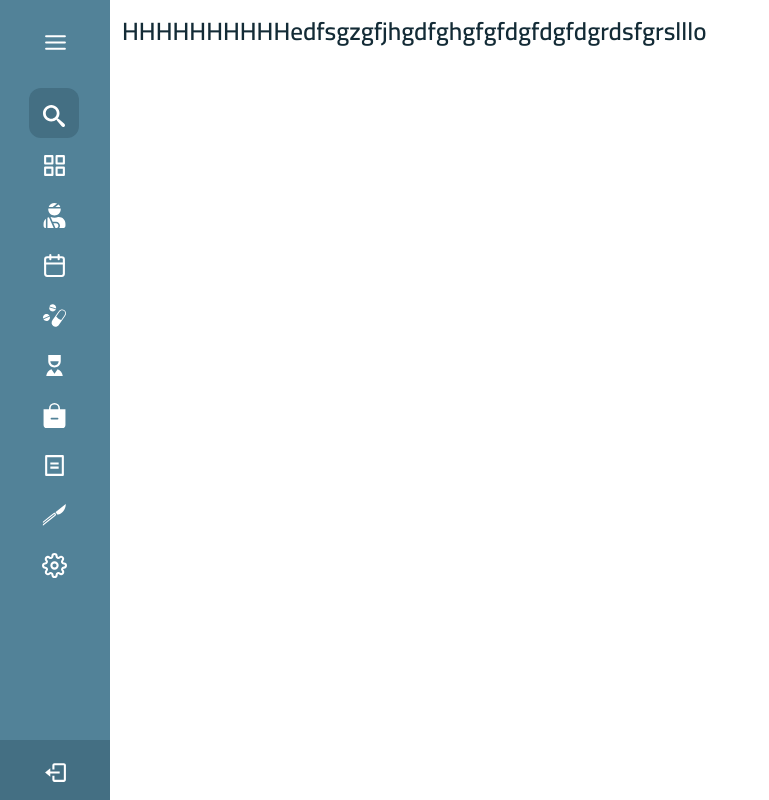
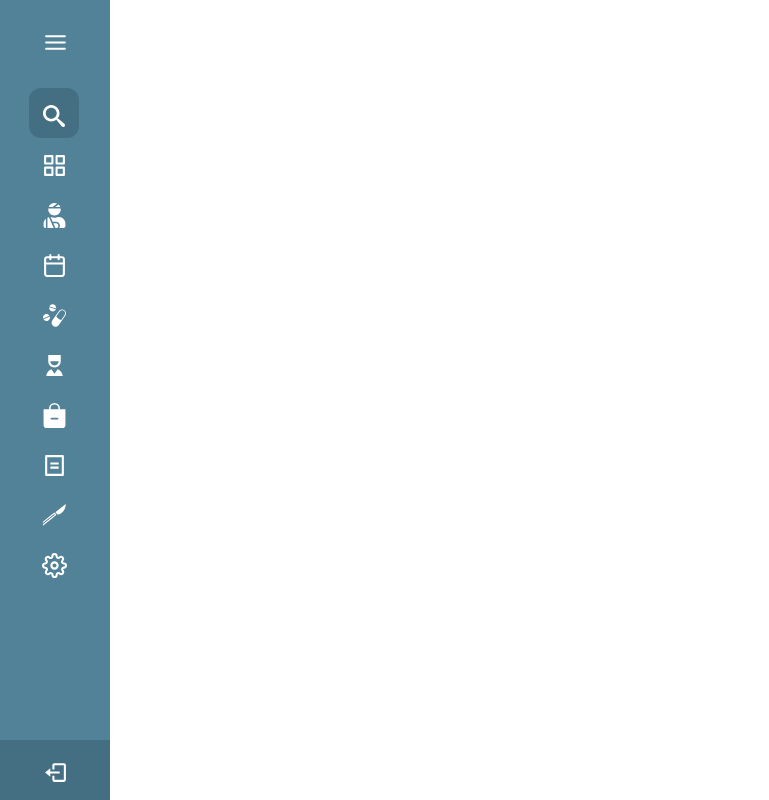
Before and after one commit to a-hassanein/Clinic-System, a React (Create React App) app: page /dashboard in a window 1280 px wide. Shown: the whole page, without its empty margins (0-769 px from the left). Built offline with nearby package versions, Linux system fonts and the light colour scheme.

Commit message:
materials test

```diff
--- a/src/App.js
+++ b/src/App.js
@@ -13,7 +13,6 @@ import Services from './Pages/Services';
 import Footer from './Components/footer';
 import Header from './Pages/DashBoard/header'
 import Dashboard from './Pages/DashBoard/Dashboard'
-import Materials from './Pages/DashBoard/materials'
 function App() {
   return (
           <>
@@ -24,7 +23,6 @@ function App() {
                 <Route path="/login" component={Login} exact/>
                 <Route path="/signup" component={SignUp} exact/>
                 <Route path="/dashboard" component={Dashboard} exact/>
-                <Route path="/materials" component={Materials} exact/>
             </Switch>
           </Router>
 
--- a/src/Pages/DashBoard/Dashboard.js
+++ b/src/Pages/DashBoard/Dashboard.js
@@ -5,6 +5,7 @@ import Home from '../../Components/Home';
 import Surgery from '../DashBoard/surgery';
 import Bill from '../DashBoard/Bill';
 import {BrowserRouter as Router, Switch ,Route } from 'react-router-dom';
+import Materials from '../DashBoard/materials';
 
 
 
@@ -18,6 +19,7 @@ const Dashboard = () => {
                 <Switch>
                     <Route path="/surgery" component={Surgery} />
                     <Route path="/bill" component={Bill} />
+                    <Route path="/materials" component={Materials}/>
                 </Switch>
             </Router>
 
--- a/src/Pages/DashBoard/Sidebar.js
+++ b/src/Pages/DashBoard/Sidebar.js
@@ -159,9 +159,9 @@ const Sidebar = () => {
                 </div>
             </div>
         </div>
-        <section class="home-section">
+        {/* <section class="home-section">
             <div class="text">HHHHHHHHHHedfsgzgfjhgdfghgfgfdgfdgfdgrdsfgrslllo</div>
-        </section>
+        </section> */}
         </body>
     </>
   );
--- a/src/Pages/DashBoard/materials.js
+++ b/src/Pages/DashBoard/materials.js
@@ -3,7 +3,7 @@ import React from 'react'
 
 function Materials() {
   return (
-
+    <section className="home-section">
     <div id='materials'>
       <center><h1>Your Materials</h1></center>
 
@@ -39,6 +39,7 @@ function Materials() {
       </div>
 
     </div>
+    </section>
   )
 }
 
```
